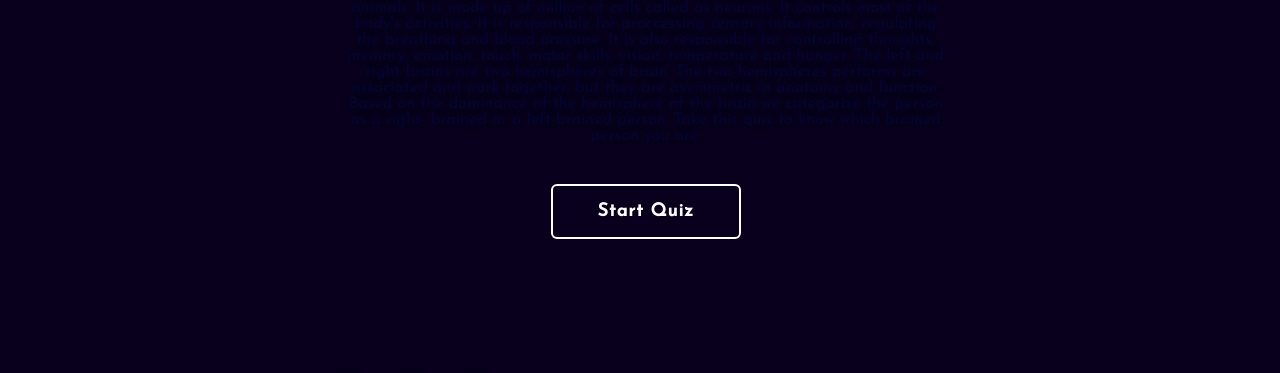
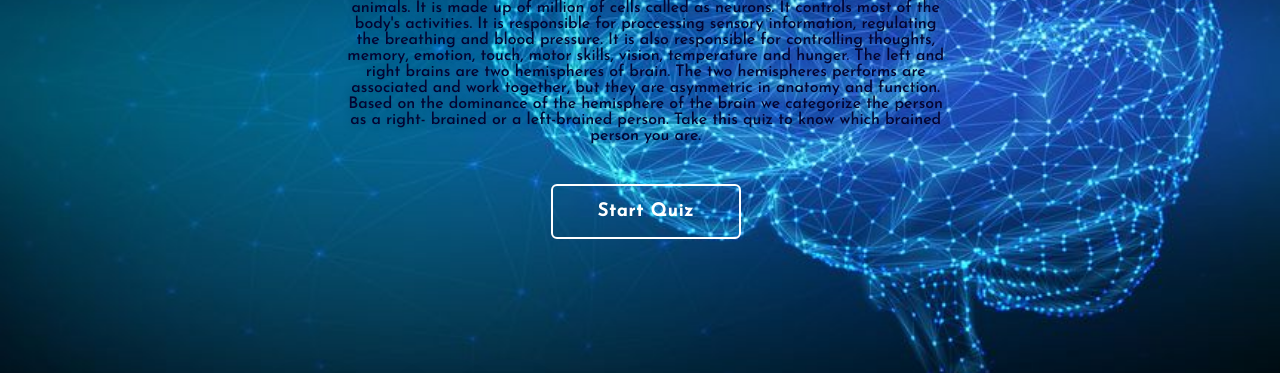
Before and after one commit to Abinaya-2023/NM-FINAL-PROJECT, a plain HTML site: page index.html in a window 1280 px wide. Shown: the part 328-701 px from the top of the page. Drawn offline with nearby package versions, Linux system fonts and the light colour scheme; the site is published under a folder, as on GitHub Pages, so addresses that start at the root find nothing.

Commit message:
Update quiz.css

```diff
--- a/quiz.css
+++ b/quiz.css
@@ -25,7 +25,7 @@ body{
 
 .main{
     min-height: 100vh;
-    background-image: url('/bg1.jpg');
+    background-image: url("./bg1.jpg");
     background-repeat: no-repeat;
     background-size: cover;
     background-position: center;
```
